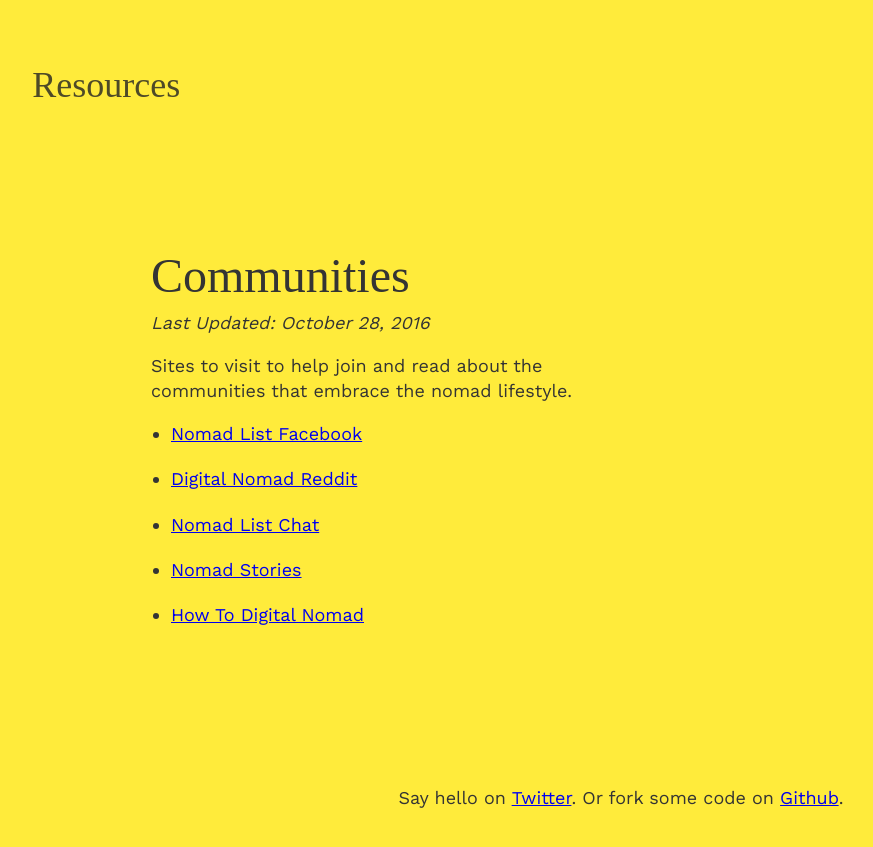
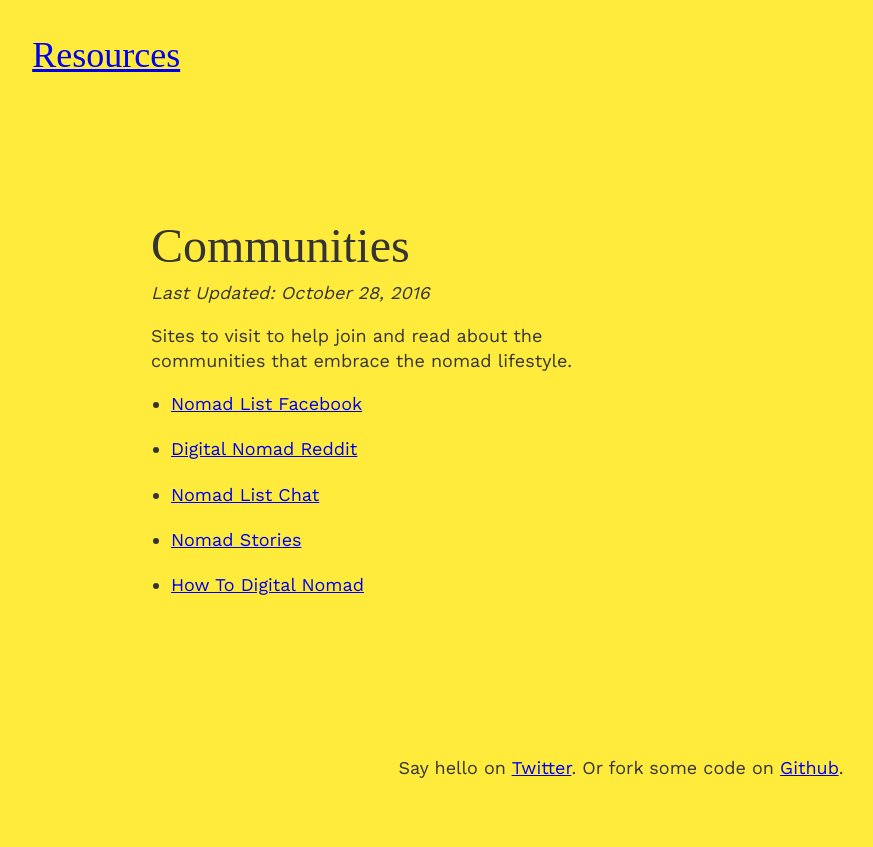
Before and after one commit to whosdustin/resources, a Jekyll site: the page built from _posts/2016-10-28-communities.markdown, in a window 1280 px wide. Shown: the top 847 px of the page, without its empty margins (19-892 px from the left). Built offline with Jekyll 4.4.1, drawn with Linux system fonts in a browser that asks for light colours; some web fonts are replaced.

Commit message:
remove brand class

```diff
--- a/_includes/header.html
+++ b/_includes/header.html
@@ -1,6 +1,6 @@
 <header class="section--primary">
 	<div class="header__wrapper">
-		<h2 class="with__lead"><a href="/" class="brand__header">
+		<h2 class="with__lead"><a href="/" >
 			{{ site.title }}
 		</a></h2>
 	</div>
```
